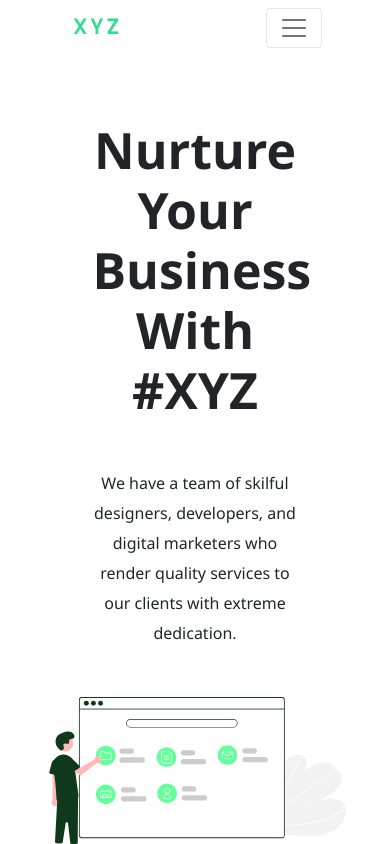
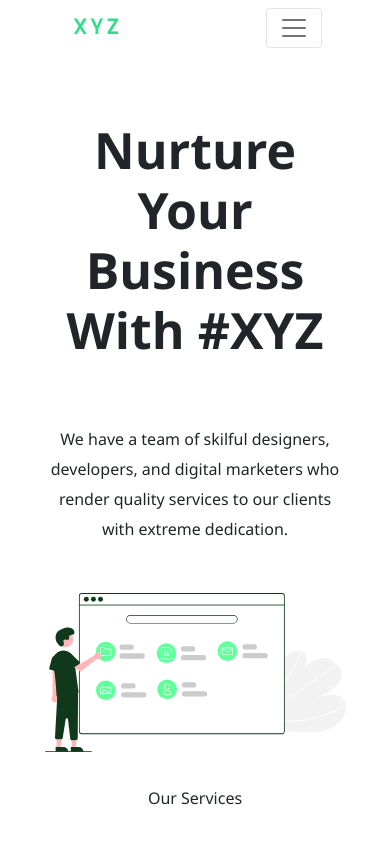
Before and after one commit to samratb601/React-Website, a React (Create React App) app: page /service in a window 390 px wide. Shown: the top 844 px of the page. Built offline with nearby package versions, Linux system fonts and the light colour scheme.

Commit message:
responsive service page h1

```diff
--- a/src/App.scss
+++ b/src/App.scss
@@ -113,6 +113,7 @@ h1{
     letter-spacing: 2px;
     font-size: 12px;
     font-weight: 600;
+    background: transparent;
     text-decoration: none;
     color: rgb(50, 221, 141);
     border: 2px solid rgb(50, 221, 141)!important;
@@ -195,3 +196,7 @@ h1{
     letter-spacing: 2px;
     color:rgb(44, 40, 40);
 }
+
+
+
+// ________________________________________________mediaQUery__________________________________________
--- a/src/Contact.jsx
+++ b/src/Contact.jsx
@@ -26,12 +26,15 @@ const Contact = () => {
             return {...previousValue,[name]:value,}
         });
 
-        console.log(name+':'+value);
     }
     const submitEvent = (event) => {
         event.preventDefault();
         alert(`${data.name},${data.email},${data.mobile},${data.message}`);
-        setData(' ')
+        setData({
+        name: '',
+        email: '',
+        mobile: '',
+        message: '',})
     }
 
     return(
@@ -45,7 +48,7 @@ const Contact = () => {
         <div className="d-flex flex-column justify-content-center  col col-lg-6 col-md-6 col-sm-12 pt-4 pt-lg-0 mt-sm-3">
         <div className="col-12">
         <div className="row ">
-                            <h1 className="text-center font_color">Contact Us</h1>
+                            <h1 className="text-center mb-3 font_color">Contact Us</h1>
 
                     <form className="" onSubmit={submitEvent} >
 
@@ -69,7 +72,7 @@ const Contact = () => {
                     <textarea className="form-control" value={data.message} name="message" onChange={inputEvent} placeholder="Send a Message" aria-label="With textarea"></textarea>
                     </div>
                     <div className=" d-flex justify-content-center">
-                    <button className="link_button mt-3 px-5" type="submit">Submit</button>
+                    <button className="link_button mt-4 px-5" type="submit">Submit</button>
                     </div>
                     </form>
 
--- a/src/Service.jsx
+++ b/src/Service.jsx
@@ -8,10 +8,10 @@ import OurServices from "./OurServices";
 
 const Service = () => {
     return (<div className="container-fluid pt-4"><div className="row"><div className="col-10 mx-auto my-4 ">
-
-        <h1 className="text-center mt-3 fw-bolder mb-5 px-5" >Nurture Your Business With #XYZ</h1>
-        <h6 className="text-center mt-3  mb-3 px-5" style={{lineHeight:'30px'}}>We have a team of skilful designers, developers, and digital marketers who render quality services to our clients with extreme dedication.</h6>
-
+        <div className="px-0 mx-0 px-md-5 mx-md-5 d-flex flex-column align-content-center justify-content-center">
+        <h1 className="text-center mt-3  mb-5 " >Nurture Your Business With #XYZ</h1>
+        <h6 className="text-center my-3" style={{lineHeight:'30px'}}>We have a team of skilful designers, developers, and digital marketers who render quality services to our clients with extreme dedication.</h6>
+        </div>
         <div className="d-flex flex-column ">
 
         <div className="col-lg-4 col-md-6 col-sm-12 mx-auto mb-sm-5" id="home_img_div">
```
